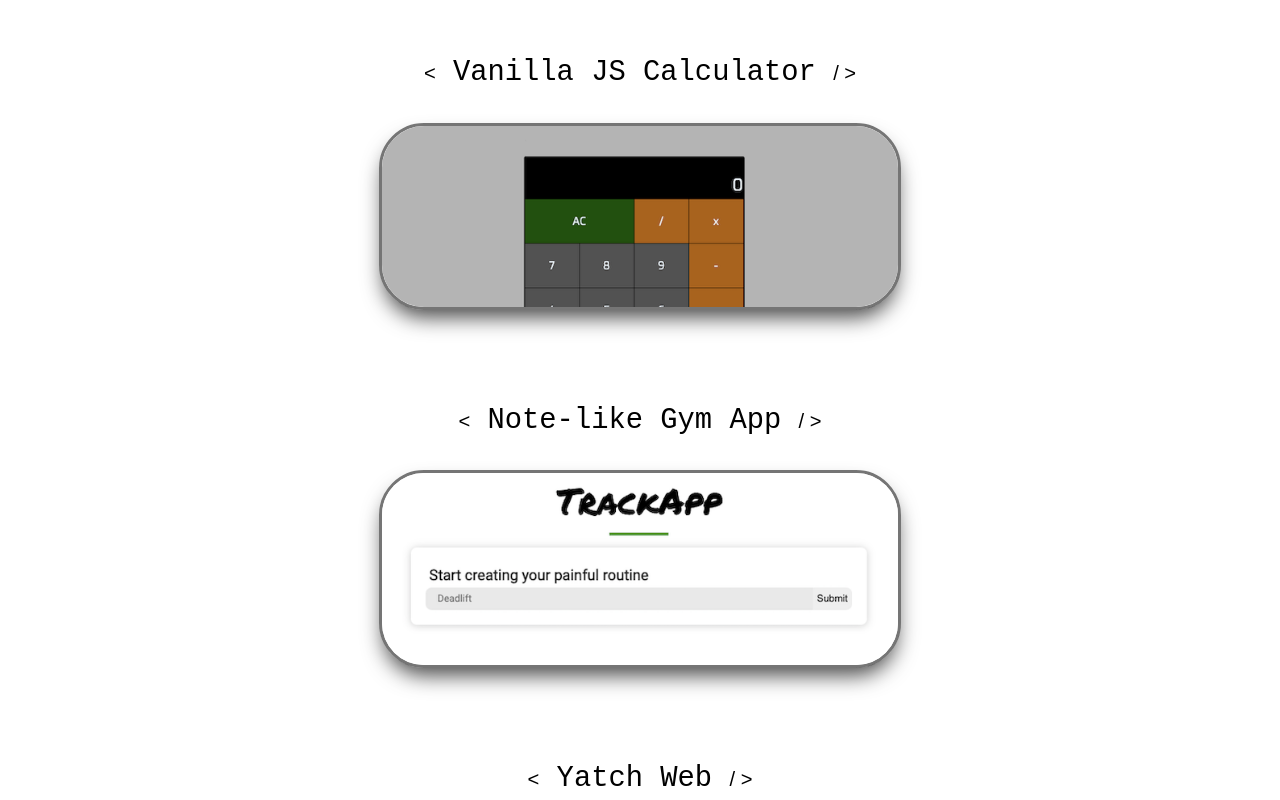
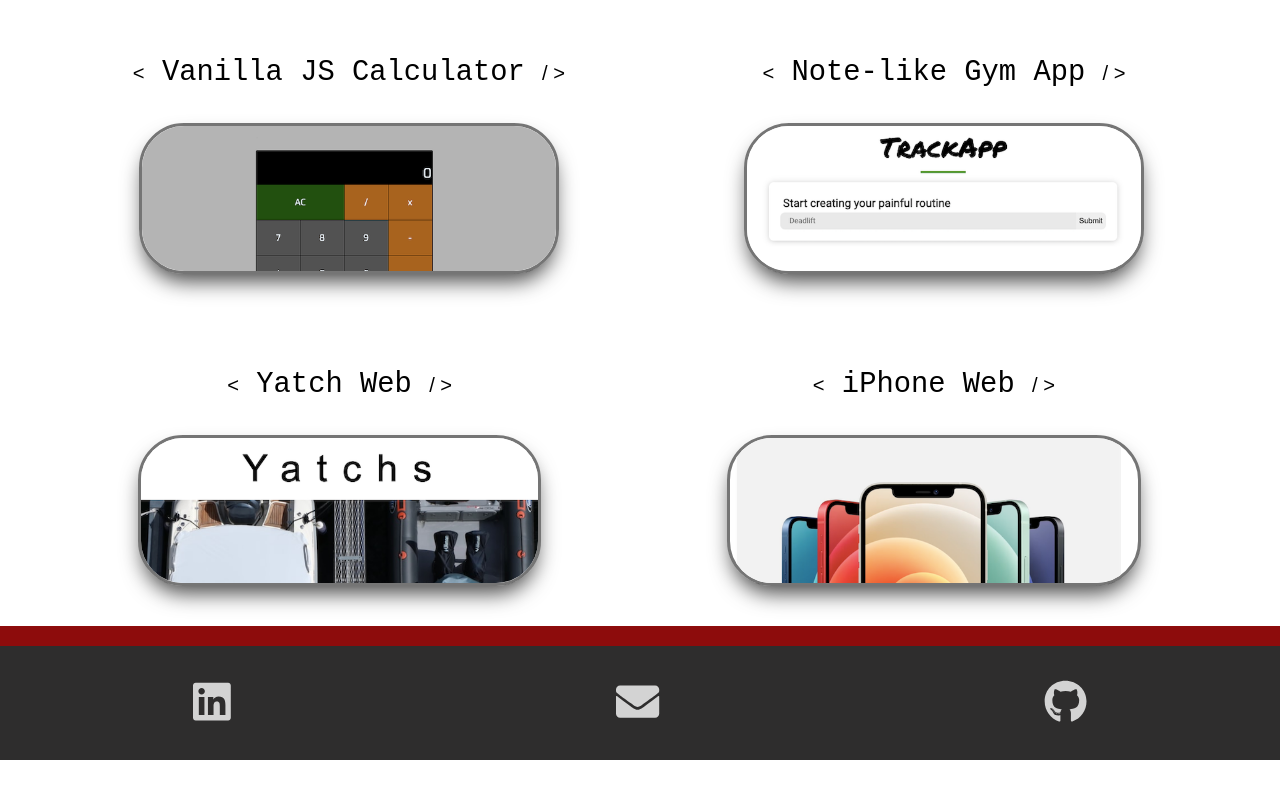
Before and after one commit to chomicki7/mywebsite, a React (Create React App) app: page / in a window 1280 px wide. Shown: the part 1020-1820 px from the top of the page. After the commit the page ends 1780 px from the top, so only its background shows below. Built offline with nearby package versions, Linux system fonts and the light colour scheme.

Commit message:
img height

```diff
--- a/src/components/Main/Main.css
+++ b/src/components/Main/Main.css
@@ -139,7 +139,7 @@
   box-shadow: 0px 12px 21px -5px rgba(0, 0, 0, 0.73);
   transition: 0.2s;
   width: 80%;
-  height: auto;
+  max-height: 180px;
 }
 
 .work a {
```
